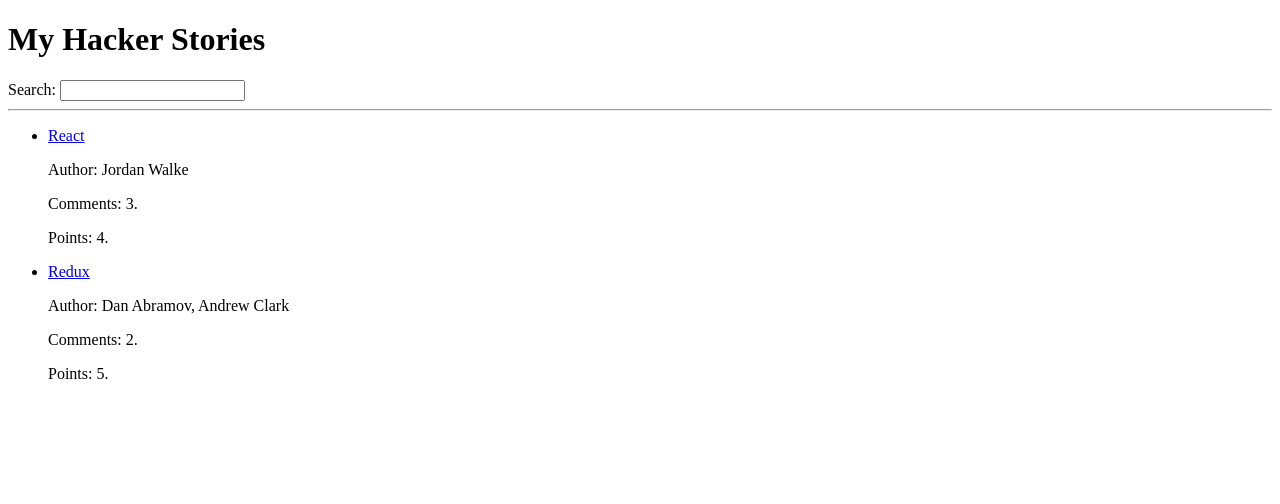
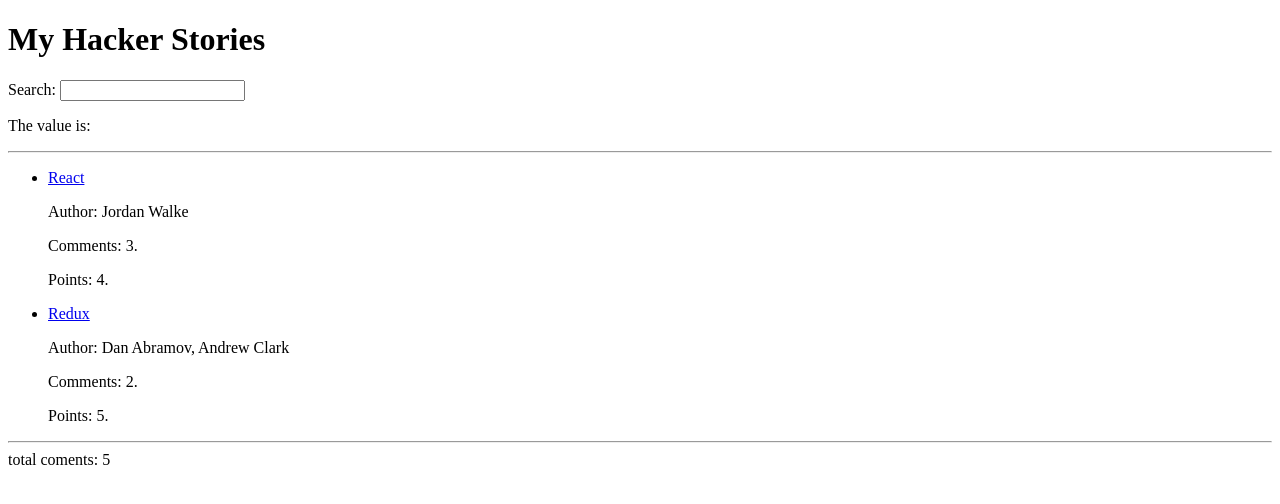
Before and after one commit to Kuralbek798/hacker-stories, a React (Vite) app: page / in a window 1280 px wide. Shown: the top 504 px of the page. Built offline with nearby package versions, Linux system fonts and the light colour scheme.

Commit message:
hooks useState('')

```diff
--- a/src/App.jsx
+++ b/src/App.jsx
@@ -1,39 +1,17 @@
 import { useState } from "react";
 import List from "./components/List";
 import Search from "./components/Search";
-
-const welcome = {
-  greeting: "Hey",
-  title: "React is cool!",
-};
-function getTitle(obj) {
-  return obj.title;
-}
-const array = [
-  {
-    title: "React",
-    url: "https://react.dev/",
-    author: "Jordan Walke",
-    num_comments: 3,
-    points: 4,
-    objectID: 0,
-  },
-  {
-    title: "Redux",
-    url: "https://redux.js.org/",
-    author: "Dan Abramov, Andrew Clark",
-    num_comments: 2,
-    points: 5,
-    objectID: 1,
-  },
-];
+import functions from "./functions";
 
 
+const {array} = functions;
+array
 function App() {
+  const[value, setValue] = useState('');
   return (
     <div>
       <h1>My Hacker Stories</h1>
-      <Search />
+      <Search value ={value} setValue = {setValue} />
       <hr />
       <List array = {array} />
     </div>
--- a/src/components/Item.jsx
+++ b/src/components/Item.jsx
@@ -1,15 +1,18 @@
 
-function Item({element}){
+const Item = ({element}) =>{
 
           return (
             <li>
               <span>
-                <a href={element.url}>{element.title + '  '}</a>
+                {
+                  <a href={element.url}>{element.title + '  '}</a>
+                }
               </span>
-              <p>{' Author: ' + element.author}</p>
+              <p>{ ' Author: ' + element.author}</p>
               <p>{' Comments: ' + element.num_comments + '.'}</p>
               <span>{' Points: ' + element.points + '.'}</span>
               <p />
+
             </li>
           );
 
--- a/src/components/List.jsx
+++ b/src/components/List.jsx
@@ -3,14 +3,28 @@
 
 
 
-function List({array }){
+const List = ({array }) =>{
+const totalComents = array.reduce((acc, curr) => acc + curr.num_comments,0);
+console.log(totalComents);
+const elementQuantity = Object.keys(array[0]).length
+console.log('elementQuantity: ' + elementQuantity);
    return( <div>
+
          <ul>
           {
            array.map((e) =>(
             <Item key={e.objectID} element = {e}/>
-           ))}
+           ))
+         //  array.filter((e) =>(e.title == "React"))
+         //  .map((e) =>(
+         //    <Item key = {e.objectID} element = {e} />
+         //  ))
+
+         }
       </ul>
+        {totalComents > 0 && <p><hr />{'total coments: ' + totalComents}</p> }
+
     </div>);
 }
+
 export default List;
--- a/src/components/Search.jsx
+++ b/src/components/Search.jsx
@@ -1,9 +1,18 @@
-function Search() {
+
+
+const Search = ({value, setValue}) => {
+
+  const handleChange = (event) =>{
+   setValue(event.target.value)
+  }
   return (
     <div>
       <label htmlFor="search">Search: </label>
-      <input id="search" type="text" />
+      <input id="search" type="text" value={value} onChange={handleChange} />
+
+      <p>{'The value is: ' + value}</p>
     </div>
+
   );
 }
 
--- /dev/null
+++ b/src/functions.js
@@ -0,0 +1,16 @@
+const welcome = {
+  greeting: "Hey",
+  title: "React is cool!",
+};
+
+function getTitle(obj) {
+  return obj.title;
+}
+
+const array = [
+  { title: "React", url: "https://react.dev/", author: "Jordan Walke", num_comments: 3, points: 4, objectID: 0 },
+  { title: "Redux", url: "https://redux.js.org/", author: "Dan Abramov, Andrew Clark", num_comments: 2, points: 5, objectID: 1 },
+];
+
+// This must be the "exit" of the file
+export default { welcome, getTitle, array };
```
